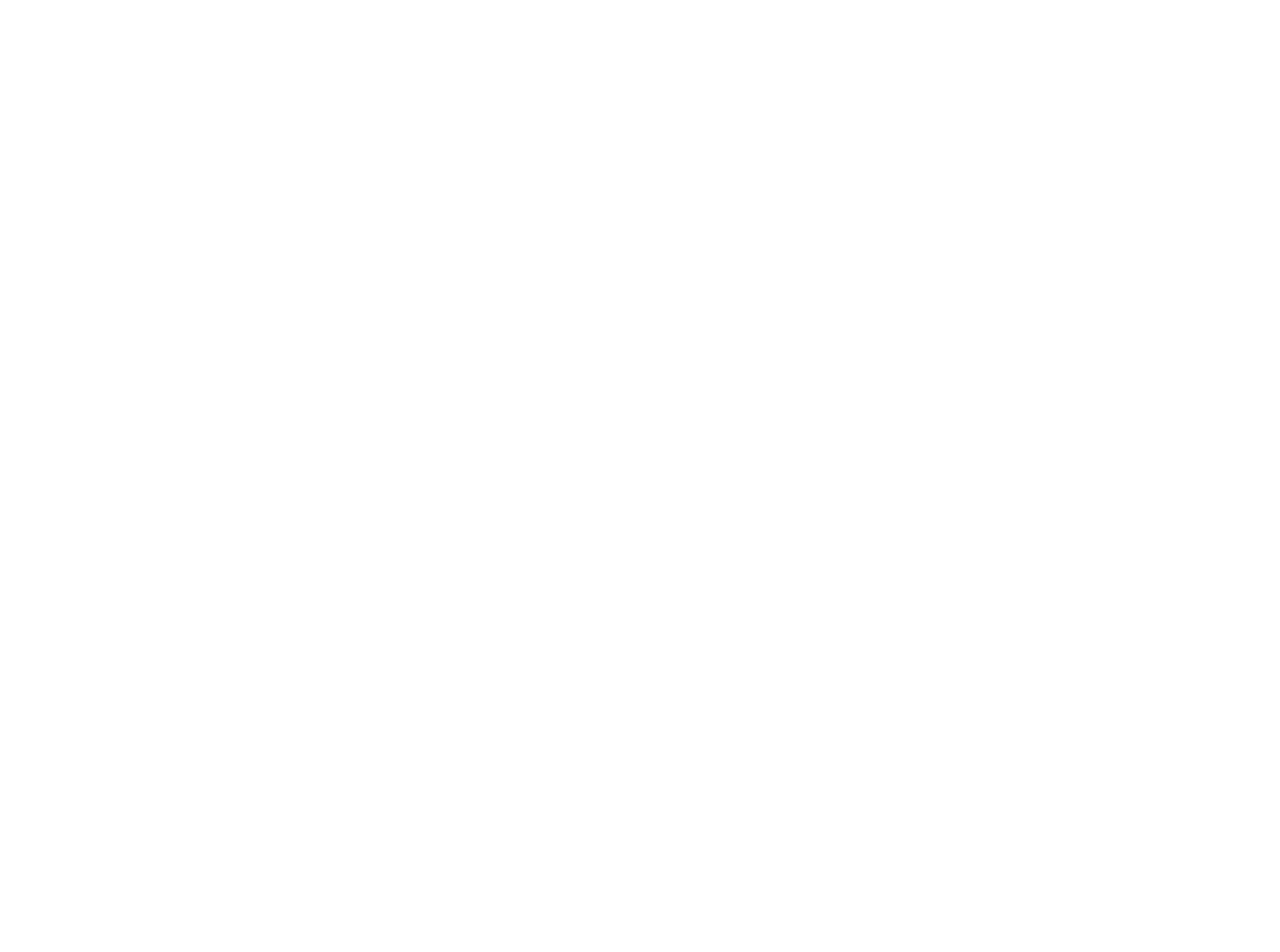
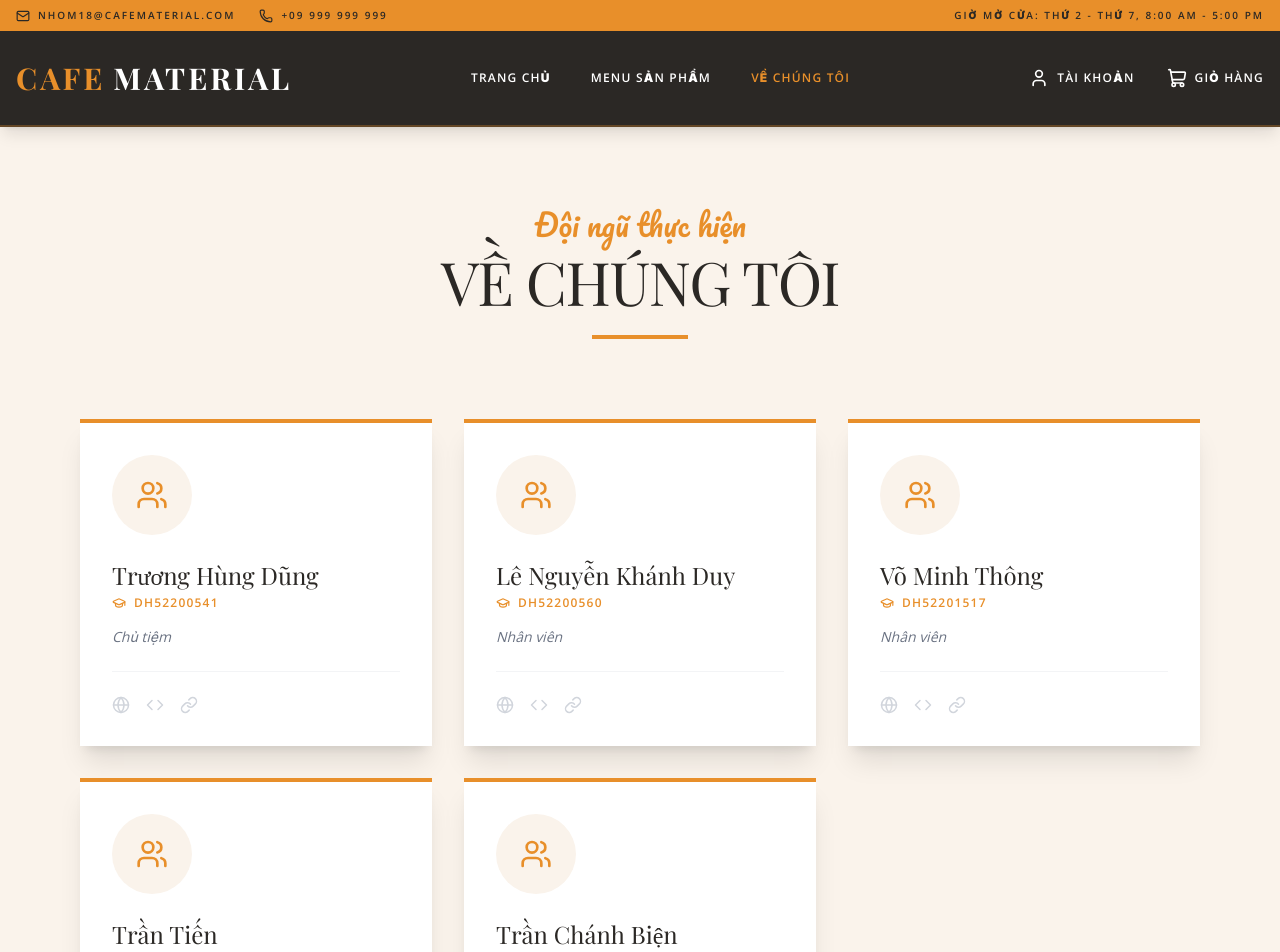
Before and after one commit to tienkrp21-crypto/coffee-website-nhom18, a React (Vite) app: page /about in a window 1280 px wide. Before the commit this address had no page. Shown: the top 952 px of the page. Before the commit the page ends 800 px from the top, so only its background shows below. Built offline with nearby package versions, Linux system fonts and the light colour scheme.

Commit message:
thêm file about

```diff
--- a/src/App.jsx
+++ b/src/App.jsx
@@ -15,6 +15,7 @@
 import OrderHistory from './pages/OrderHistory';
 import CoffeeShop from "./CoffeeShop";
 import Users from "./User";
+import About from './pages/About';
 function App() {
   return (
     <CartProvider>
@@ -23,6 +24,7 @@
           {/* Nhóm các trang dùng chung Header/Footer */}
           <Route path="/" element={<MainLayout />}>
             <Route index element={<Home />} />
+            <Route path="about" element={<About />} />
             <Route path="products" element={<ProductList />} />
             <Route path="product/:id" element={<ProductDetail />} />
             <Route path="cart" element={<Cart />} />
--- a/src/layouts/MainLayout.jsx
+++ b/src/layouts/MainLayout.jsx
@@ -51,8 +51,8 @@
       <div className="bg-primary text-dark py-2 px-4 hidden lg:block">
         <div className="container mx-auto flex justify-between items-center text-[10px] font-black uppercase tracking-[0.2em]">
           <div className="flex gap-6">
-            <span className="flex items-center gap-2"><Mail size={14} /> info@cafematerial.com</span>
-            <span className="flex items-center gap-2"><Phone size={14} /> +012 345 6789</span>
+            <span className="flex items-center gap-2"><Mail size={14} /> nhom18@cafematerial.com</span>
+            <span className="flex items-center gap-2"><Phone size={14} /> +09 999 999 999</span>
           </div>
           <div>Giờ mở cửa: Thứ 2 - Thứ 7, 8:00 AM - 5:00 PM</div>
         </div>
@@ -68,6 +68,7 @@
           <nav className="hidden md:flex gap-10 items-center">
             <Link to="/" className={`font-black uppercase text-xs tracking-widest transition ${isActive('/') ? 'text-primary' : 'text-white hover:text-primary'}`}>Trang Chủ</Link>
             <Link to="/products" className={`font-black uppercase text-xs tracking-widest transition ${isActive('/products') || location.pathname.includes('/product/') ? 'text-primary' : 'text-white hover:text-primary'}`}>Menu Sản Phẩm</Link>
+            <Link to="/about" className={`font-black uppercase text-xs tracking-widest transition ${isActive('/about') ? 'text-primary' : 'text-white hover:text-primary'}`}>Về Chúng Tôi</Link>
           </nav>
 
           <div className="flex items-center gap-8">
@@ -144,7 +145,7 @@
         <Outlet />
       </main>
 
-      {/* 4. FOOTER (KHÔI PHỤC BẢN GỐC 4 CỘT) */}
+      {/* 4. FOOTER */}
       <footer
         className="bg-dark text-secondary pt-20 pb-10 border-t-4 border-primary mt-auto"
         style={{
--- /dev/null
+++ b/src/pages/About.jsx
@@ -0,0 +1,92 @@
+import React from 'react';
+import { motion } from 'framer-motion';
+// Thay Github bằng Globe để tránh lỗi Missing Export
+import { Users, GraduationCap, Code, Coffee, Globe, Link as LinkIcon } from 'lucide-react';
+
+const About = () => {
+  // THÔNG TIN NHÓM
+  const teamMembers = [
+    { id: 1, name: "Trương Hùng Dũng", mssv: "DH52200541", role: "Chủ tiệm" },
+    { id: 2, name: "Lê Nguyễn Khánh Duy", mssv: "DH52200560", role: "Nhân viên" },
+    { id: 3, name: "Võ Minh Thông", mssv: "DH52201517", role: "Nhân viên" },
+    { id: 4, name: "Trần Tiến", mssv: "DH52201561", role: "Nhân viên" },
+    { id: 5, name: "Trần Chánh Biện", mssv: "DH52200384", role: "Nhân viên" },
+  ];
+
+  const containerVariants = {
+    hidden: { opacity: 0 },
+    visible: { opacity: 1, transition: { staggerChildren: 0.2 } }
+  };
+
+  const itemVariants = {
+    hidden: { y: 20, opacity: 0 },
+    visible: { y: 0, opacity: 1 }
+  };
+
+  return (
+    <div className="bg-[#FAF3EB] min-h-screen py-20 font-sans text-gray-700">
+      <div className="container mx-auto px-4 max-w-6xl">
+
+        {/* Phần đầu trang */}
+        <div className="text-center mb-20">
+          <motion.h2
+            initial={{ opacity: 0, y: -20 }} animate={{ opacity: 1, y: 0 }}
+            className="font-cursive text-primary text-3xl mb-2"
+          >
+            Đội ngũ thực hiện
+          </motion.h2>
+          <motion.h1
+            initial={{ opacity: 0, y: -20 }} animate={{ opacity: 1, y: 0 }} transition={{ delay: 0.2 }}
+            className="font-serif text-5xl md:text-6xl text-dark uppercase tracking-tight"
+            style={{ fontFamily: "'Playfair Display', serif" }}
+          >
+            Về Chúng Tôi
+          </motion.h1>
+          <div className="w-24 h-1 bg-primary mx-auto mt-6"></div>
+        </div>
+
+        {/* Danh sách thành viên */}
+        <motion.div
+          variants={containerVariants} initial="hidden" whileInView="visible" viewport={{ once: true }}
+          className="grid grid-cols-1 md:grid-cols-2 lg:grid-cols-3 gap-8 mb-20"
+        >
+          {teamMembers.map((member) => (
+            <motion.div
+              key={member.id} variants={itemVariants}
+              className="bg-white p-8 shadow-xl border-t-4 border-primary group hover:-translate-y-2 transition-all duration-500"
+            >
+              <div className="w-20 h-20 bg-secondary rounded-full flex items-center justify-center mb-6 group-hover:bg-primary transition-colors duration-500">
+                <Users className="text-primary group-hover:text-white" size={32} />
+              </div>
+              <h3 className="font-serif text-2xl text-dark mb-1" style={{ fontFamily: "'Playfair Display', serif" }}>{member.name}</h3>
+              <div className="flex items-center gap-2 text-primary font-bold text-xs uppercase tracking-widest mb-4">
+                <GraduationCap size={14} /> {member.mssv}
+              </div>
+              <p className="text-gray-500 text-sm mb-6 pb-6 border-b border-gray-100 italic">{member.role}</p>
+              <div className="flex gap-4 text-gray-300">
+                {/* Thay thế icon Github bằng Globe */}
+                <Globe size={18} className="hover:text-dark cursor-pointer transition" />
+                <Code size={18} className="hover:text-dark cursor-pointer transition" />
+                <LinkIcon size={18} className="hover:text-dark cursor-pointer transition" />
+              </div>
+            </motion.div>
+          ))}
+        </motion.div>
+
+        {/* Footer của trang About */}
+        <div className="bg-dark p-12 text-center relative overflow-hidden">
+          <div className="absolute top-0 left-0 w-full h-1 bg-primary"></div>
+          <h4 className="font-serif text-2xl text-white mb-4 italic" style={{ fontFamily: "'Playfair Display', serif" }}>
+            Lập trình ứng dụng Web
+          </h4>
+          <p className="text-gray-400 uppercase tracking-[0.3em] text-[10px] font-black">
+            Nhóm 18 - CafeMaterial Project
+          </p>
+        </div>
+
+      </div>
+    </div>
+  );
+};
+
+export default About;
--- a/src/pages/PaymentResult.jsx
+++ b/src/pages/PaymentResult.jsx
@@ -3,7 +3,6 @@
 import { CheckCircle, Home, ShoppingBag } from "lucide-react";
 
 const PaymentResult = () => {
-  // Đã thêm đầy đủ dấu đóng ngoặc ở cuối dòng này
   const [orderId] = useState(() => Math.floor(Math.random() * 1000000));
 
   return (
--- a/src/pages/ProductList.jsx
+++ b/src/pages/ProductList.jsx
@@ -32,7 +32,7 @@
         }
 
         // 2. Lấy sản phẩm
-        const prodResponse = await fetch(`${BASE_URL}/products`); // Đảm bảo Backend có API /products
+        const prodResponse = await fetch(`${BASE_URL}/products`);
         if (prodResponse.ok) {
           const prodData = await prodResponse.json();
           setApiProducts(prodData);
@@ -47,7 +47,7 @@
 
   // --- LOGIC LỌC VÀ SẮP XẾP SẢN PHẨM ---
   const filteredProducts = useMemo(() => {
-    // SỬ DỤNG DỮ LIỆU THẬT TỪ API Ở ĐÂY
+    // SỬ DỤNG DỮ LIỆU THẬT TỪ API
     let filtered = [...apiProducts];
 
     // Lọc theo danh mục được chọn
```
Also changed, not shown: 1 other file (tests, documents, lock files or other folders).
